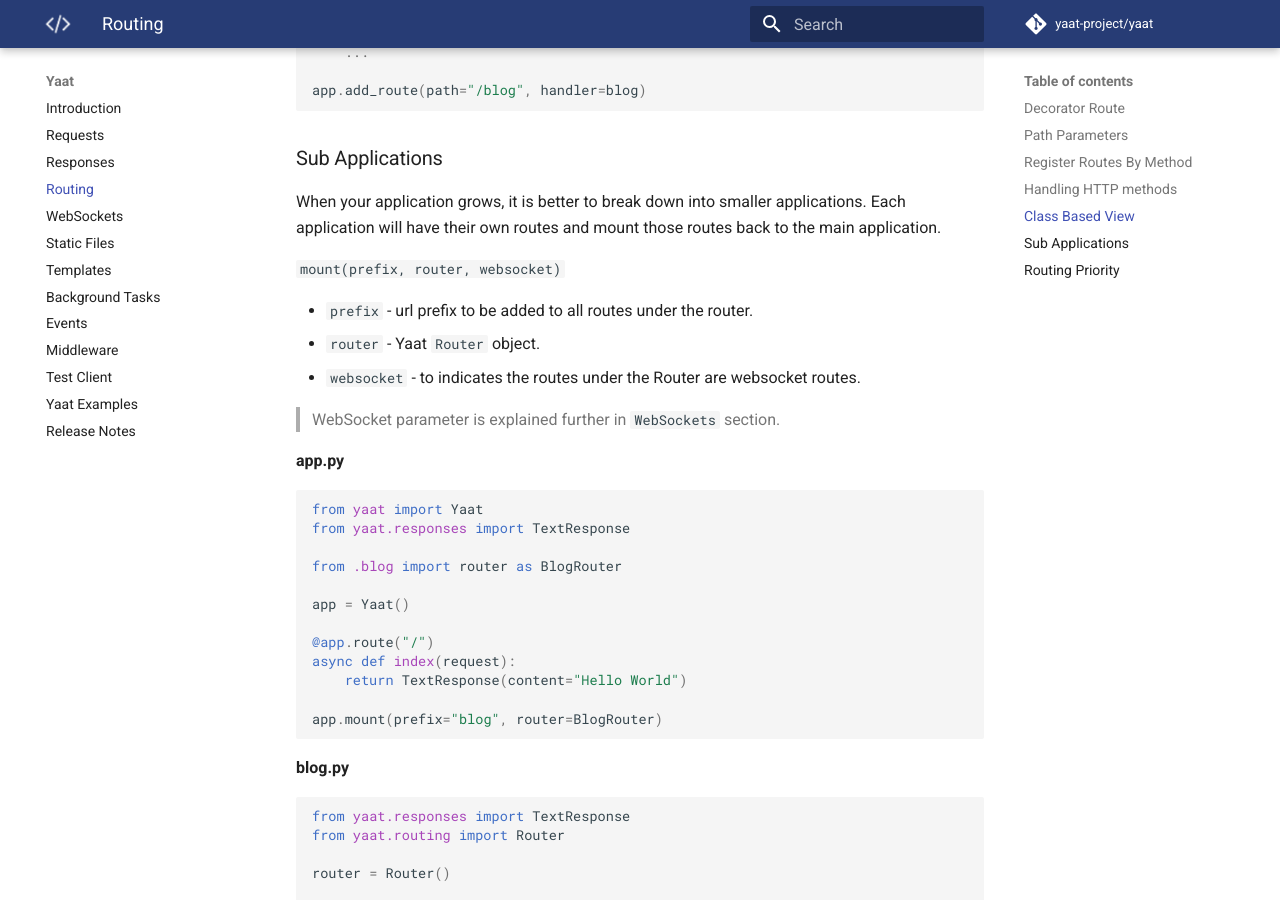
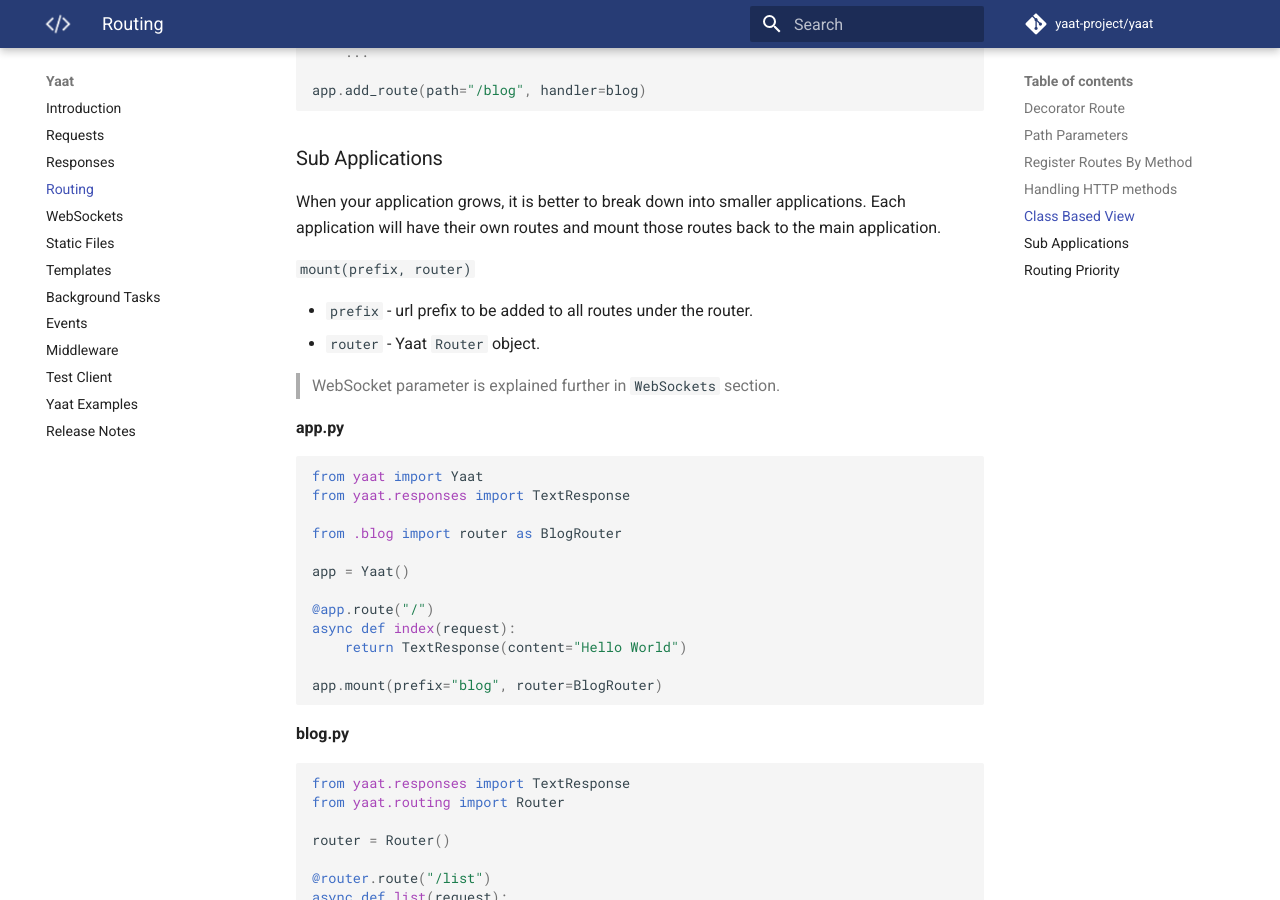
Before and after one commit to yaat-project/yaat, an MkDocs documentation site: the page built from docs/routing.md, in a window 1280 px wide and 900 px high, scrolled down 2014 px. Built offline with MkDocs 1.6.1 and Material for MkDocs 9.7.7, drawn with Linux system fonts in a browser that asks for light colours; comment, search, counter and statistics services are not loaded.

Commit message:
updated routing documentation

```diff
--- a/docs/routing.md
+++ b/docs/routing.md
@@ -106,11 +106,10 @@ app.add_route(path="/blog", handler=blog)
 When your application grows, it is better to break down into smaller applications. Each application will have their own routes
 and mount those routes back to the main application.
 
-`mount(prefix, router, websocket)`
+`mount(prefix, router)`
 
 - `prefix` - url prefix to be added to all routes under the router.
 - `router` - Yaat `Router` object.
-- `websocket` - to indicates the routes under the Router are websocket routes.
 
 > WebSocket parameter is explained further in `WebSockets` section.
 
```
